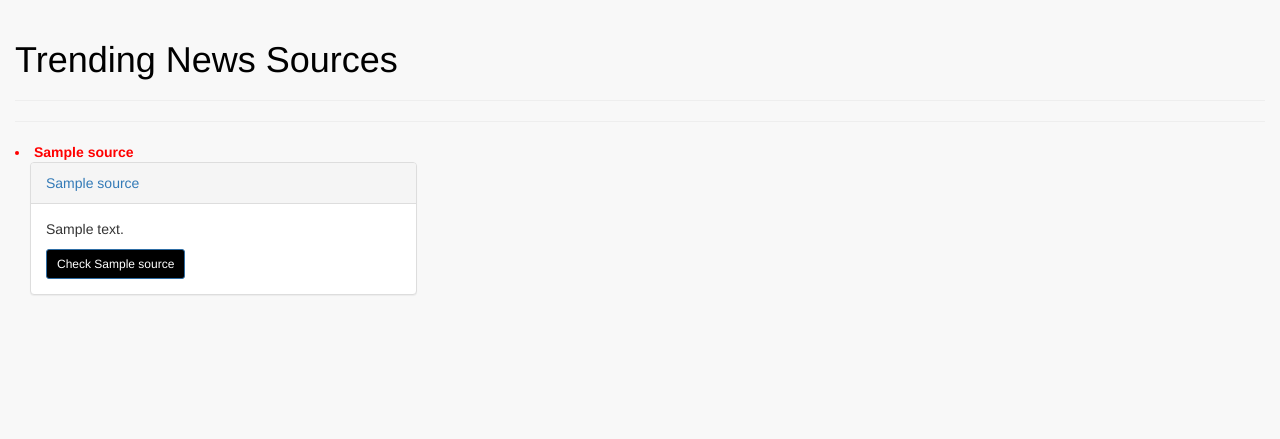
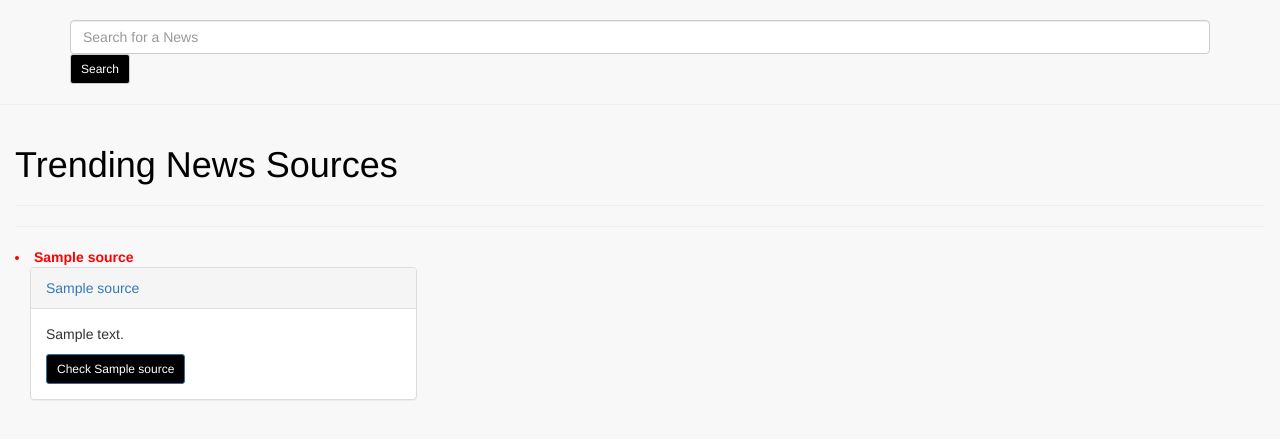
Before and after one commit to JamesOdera/news-h, a Flask app: template app/templates/index.html in a window 1280 px wide. Shown: the part 52-491 px from the top of the page. Run offline with Flask 2, Linux system fonts and the light colour scheme; the template is opened without the code that fills it: most values are stand-ins (such as "Sample title", 1, 10 or a date in 2020); parts of the project's set-up code (start-up, migrations or seed data) failed here and were passed over; some libraries are stand-ins or nearby versions.

Commit message:
add search form element

```diff
--- a/app/templates/index.html
+++ b/app/templates/index.html
@@ -25,7 +25,7 @@
     {% block content%}
 
 
-    <!-- <div class="container">
+    <div class="container">
         <form>
             <input type="text" name="source_query" placeholder="Search for a News" class="form-control">
             <input type="submit"  value="Search" class="btn btn-default btn-sm">
@@ -33,7 +33,7 @@
 
     </div>
 
-    <hr> -->
+    <hr>
 
 
     <div class="container-fluid">
```
